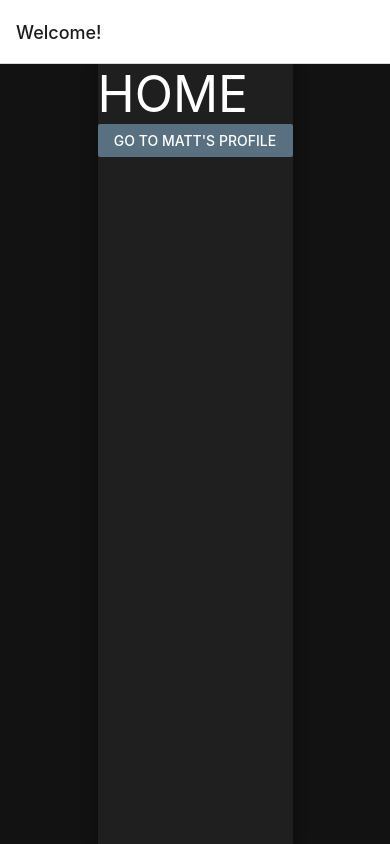
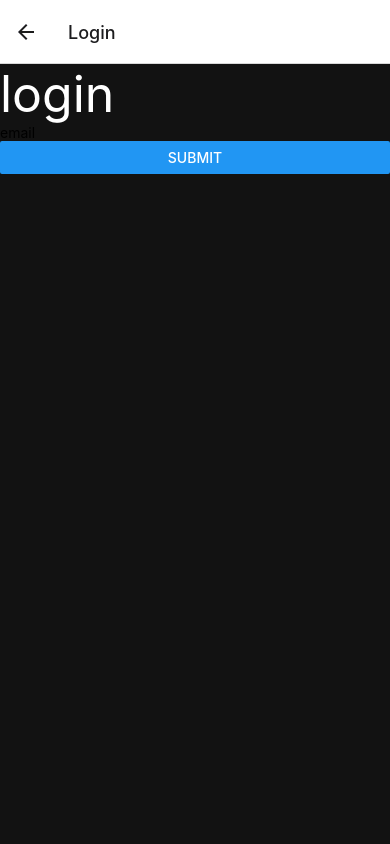
Before and after one commit to matthewtodor/acro-what, a React Native app: screen /Login in a window 390 px wide. Built offline with nearby package versions, Linux system fonts and the light colour scheme.

Commit message:
added navigation to a very basic login page with minimal functionality. Added react-hook-form package to package.json

```diff
--- a/App.tsx
+++ b/App.tsx
@@ -5,6 +5,7 @@ import { createNativeStackNavigator } from "@react-navigation/native-stack";
 // import Box from "./components/box";
 import Home from "./pages/home/home";
 import Profile from "./pages/profile/profile";
+import Login from "./pages/login/login";
 
 const Stack = createNativeStackNavigator();
 
@@ -14,6 +15,7 @@ export default function App(): JSX.Element {
 			<Stack.Navigator>
 				<Stack.Screen name="Home" component={Home} options={{ title: "Welcome!" }} />
 				<Stack.Screen name="Profile" component={Profile} options={{ title: "Matt's Profile" }} />
+				<Stack.Screen name="Login" component={Login} options={{ title: "Login" }} />
 			</Stack.Navigator>
 		</NavigationContainer>
 	);
--- a/package.json
+++ b/package.json
@@ -3,6 +3,7 @@
 	"version": "1.0.0",
 	"main": "node_modules/expo/AppEntry.js",
 	"scripts": {
+		"dev": "expo start --tunnel",
 		"start": "expo start",
 		"android": "expo start --android",
 		"ios": "expo start --ios",
@@ -14,10 +15,11 @@
 		"expo": "~47.0.12",
 		"expo-status-bar": "~1.4.2",
 		"react": "18.1.0",
+		"react-hook-form": "^7.43.1",
 		"react-native": "0.70.5",
-    "typescript": "^4.9.4",
+		"react-native-safe-area-context": "4.4.1",
 		"react-native-screens": "~3.18.0",
-    "react-native-safe-area-context": "4.4.1"
+		"typescript": "^4.9.4"
 	},
 	"devDependencies": {
 		"@babel/core": "^7.12.9",
--- a/pages/home/home.tsx
+++ b/pages/home/home.tsx
@@ -1,8 +1,5 @@
 import { StyleSheet, Text, ScrollView, Button, View } from "react-native";
-import { createNativeStackNavigator } from "@react-navigation/native-stack";
 
-import { NavigationContainer } from "@react-navigation/native";
-import Container from "../../components/container";
 const styles = StyleSheet.create({
 	container: {
 		flex: 1,
@@ -12,6 +9,7 @@ const styles = StyleSheet.create({
 		justifyContent: "center",
 	},
 	text: {
+		textAlign: "center",
 		color: "#fff",
 		fontSize: 50,
 	},
@@ -20,7 +18,7 @@ const styles = StyleSheet.create({
 	},
 	innerbox: {
 		flex: 1,
-		width: "50%",
+		width: "100%",
 		margin: "auto",
 		backgroundColor: "#1f1f1f",
 		color: "#fff",
@@ -32,8 +30,9 @@ const Home = ({ navigation }: any): JSX.Element => {
 	return (
 		<ScrollView contentContainerStyle={styles.container}>
 			<View style={styles.innerbox}>
-				<Text style={styles.text}>HOME</Text>
+				<Text style={styles.text}>acro what?</Text>
 				<Button color="#597081" title="Go to Matt's profile" onPress={() => navigation.navigate("Profile", { name: "Matt" })} />
+				<Button color="#597081" title="Login" onPress={() => navigation.navigate("Login", { name: "Login" })} />
 			</View>
 		</ScrollView>
 	);
--- /dev/null
+++ b/pages/login/login.tsx
@@ -0,0 +1,45 @@
+import { StyleSheet, Text, View, Button, TextInput } from "react-native";
+import * as React from "react";
+import { useForm, Controller } from "react-hook-form";
+const styles = StyleSheet.create({
+	container: {
+		flex: 1,
+		backgroundColor: "#121212",
+		color: "#fff",
+	},
+	text: {
+		color: "#fff",
+		fontSize: 50,
+	},
+	labeltext: {
+		color: "#597081",
+	},
+});
+interface Form {
+	email: string;
+	username: string;
+	password: string;
+}
+const Login = ({ navigation }: any): JSX.Element => {
+	const {
+		control,
+		handleSubmit,
+		formState: { errors, isValid },
+	} = useForm({ mode: "onBlur" });
+	const onSubmit = (data: any) => console.log(data);
+
+	return (
+		<View style={styles.container}>
+			<Text style={styles.text}>login</Text>
+			<Controller
+				control={control}
+				name="login"
+				render={({ field: { onChange, value, onBlur }, formState, fieldState }) => (
+					<TextInput placeholder="email" value={value} onBlur={onBlur} onChangeText={(value) => onChange(value)} />
+				)}
+			/>
+			<Button title="Submit" onPress={handleSubmit(onSubmit)} />
+		</View>
+	);
+};
+export default Login;
```
Also changed, not shown: 1 other file (tests, documents, lock files or other folders). Lines whose indentation alone changed are shown as unchanged.
